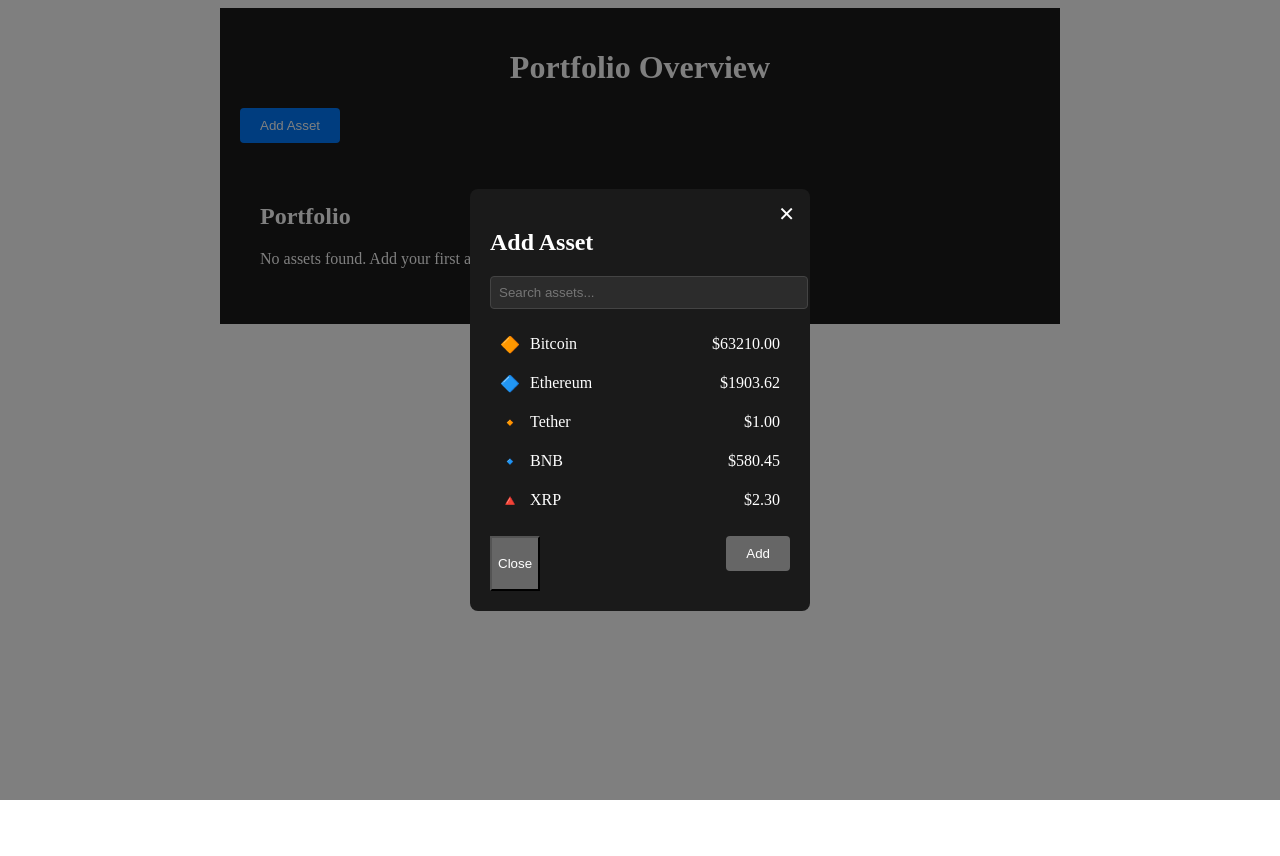
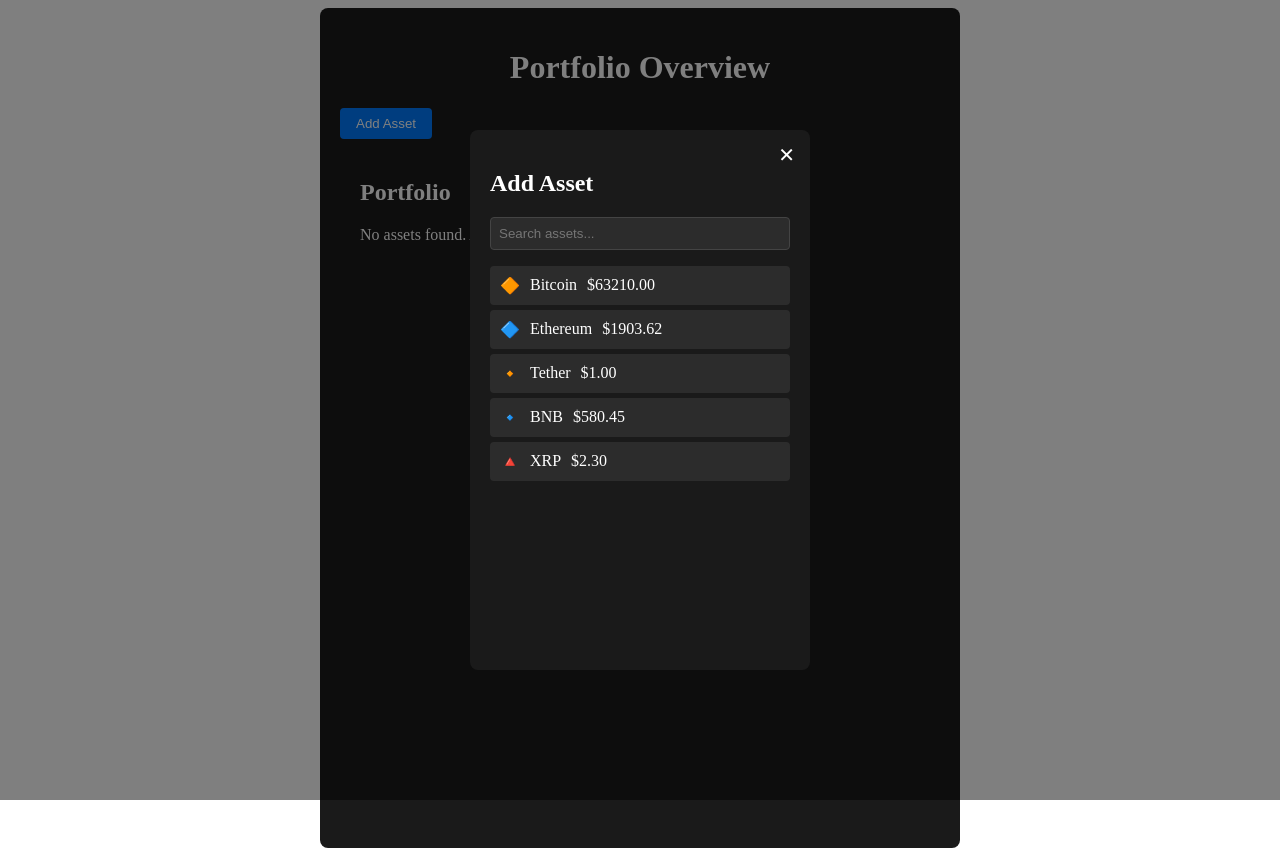
Before and after one commit to ApeIsHere/portfolio_overview, a React (Vite) app: page / in a window 1280 px wide. Both pictures are taken after a click on the button "Add Asset". Before the commit the page ends 800 px from the top, so only its background shows below. Built offline with nearby package versions, Linux system fonts and the light colour scheme.

Commit message:
refactor: use reusable componnet throughout the app

```diff
--- a/src/App.scss
+++ b/src/App.scss
@@ -1,24 +1,12 @@
 .app {
-  max-width: 800px;
+  max-width: 600px;
+  min-height: 800px;
   margin: 0 auto;
   padding: 20px;
   background: #1a1a1a;
   color: white;
+  border-radius: 8px;
   h1 {
     text-align: center;
   }
 }
-
-.add-button {
-  padding: 10px 20px;
-  background-color: #007bff;
-  color: white;
-  border: none;
-  cursor: pointer;
-  margin-bottom: 20px;
-  border-radius: 4px;
-  &:disabled {
-    background: #666;
-    cursor: not-allowed;
-  }
-}
--- a/src/App.tsx
+++ b/src/App.tsx
@@ -2,15 +2,16 @@ import { useState } from "react";
 import AddForm from "./components/AddForm/AddForm";
 import PortfolioList from "./components/PortfolioList/PortfolioList";
 import Modal from "./components/Modal/Modal";
+import Button from "./components/common/Button";
 
 function App() {
   const [isModalOpen, setIsModalOpen] = useState<boolean>(false);
   return (
     <div className="app">
       <h1>Portfolio Overview</h1>
-      <button className="add-button" onClick={() => setIsModalOpen(true)}>
+      <Button variant="primary" onClick={() => setIsModalOpen(true)}>
         Add Asset
-      </button>
+      </Button>
       <PortfolioList />
 
       <Modal isOpen={isModalOpen} onClose={() => setIsModalOpen(false)}>
--- a/src/components/AddForm/AddForm.scss
+++ b/src/components/AddForm/AddForm.scss
@@ -1,56 +1,26 @@
 .add-form {
   color: white;
+  display: flex;
+  flex-direction: column;
+  justify-content: space-between;
+  height: 500px;
 
-  .search-input {
-    width: 100%;
-    padding: 8px;
-    background: #2c2c2c;
-    border: 1px solid #444;
-    color: white;
-    border-radius: 4px;
+  .search-container {
+    flex-grow: 1;
   }
   .asset-list {
     list-style: none;
     padding: 0;
     max-height: 200px;
   }
-  .asset-item {
-    display: flex;
-    align-items: center;
-    padding: 10px;
-    cursor: pointer;
-    &:hover {
-      background-color: #333;
-    }
-  }
-  .asset-icon {
-    margin-right: 10px;
-  }
-  .asset-name {
-    flex-grow: 1;
-  }
-  .asset-price {
-    margin-left: 10px;
-  }
   .amount-input {
     margin-bottom: 15px;
     label {
       margin-right: 10px;
-    }
-    input {
-      padding: 5px;
-      background: #2c2c2c;
-      border: 1px solid #444;
-      color: white;
-      border-radius: 4px;
     }
   }
   .form-actions {
     display: flex;
     justify-content: space-between;
   }
-  .close-button {
-    background: #666;
-    color: white;
-  }
 }
--- a/src/components/AddForm/AddForm.tsx
+++ b/src/components/AddForm/AddForm.tsx
@@ -4,6 +4,9 @@ import { useState } from "react";
 import { v4 as uuidv4 } from "uuid";
 import { addAsset } from "../../features/portfolio/portfolioSlice";
 import { Asset, fakeAssets } from "../../types";
+import AssetItem from "../common/AssetItem";
+import Button from "../common/Button";
+import Input from "../common/Input";
 
 interface AddFormProps {
   onClose: () => void;
@@ -40,56 +43,50 @@ const AddForm: React.FC<AddFormProps> = ({ onClose }) => {
     <div className="add-form" onSubmit={handleSubmit}>
       <h2>Add Asset</h2>
       <div className="search-container">
-        <input
-          className="search-input"
-          type="text"
+        <Input
+          variant="search"
           value={searchInput}
           onChange={(e) => setSearchInput(e.target.value)}
           placeholder="Search assets..."
-        ></input>
-      </div>
+        ></Input>
         <ul className="asset-list">
           {filteredAssets.map((asset) => (
-          <li
-            key={asset.id}
-            className="asset-item"
+            <li key={asset.id}>
+              <AssetItem
+                asset={asset}
                 onClick={() => setSelectedAsset(asset)}
-            style={{
-              background: selectedAsset?.id === asset.id ? "#333" : "transparent",
-            }}
-          >
-            <span className="asset-icon">{asset.icon}</span>
-            <span className="asset-name">{asset.name}</span>
-            <span className="asset-price">${asset.price.toFixed(2)}</span>
+                selected={selectedAsset?.id === asset.id}
+              />
             </li>
           ))}
         </ul>
+      </div>
       {selectedAsset && (
+        <>
           <div className="amount-input">
             <label htmlFor="amount">Amount:</label>
-          <input
-            id="amount"
+            <Input
+              variant="primary"
               type="number"
               value={amount}
               onChange={(e) => setAmount(e.target.value)}
-            placeholder="1"
-            step="1"
-          ></input>
+              placeholder="0.5"
+            ></Input>
           </div>
-      )}
           <div className="form-actions">
-        <button type="button" onClick={onClose} className="close-button">
+            <Button variant="secondary" onClick={onClose}>
               Close
-        </button>
-        <button
-          type="submit"
+            </Button>
+            <Button
+              variant="primary"
               onClick={handleSubmit}
-          className="add-button"
               disabled={!selectedAsset || !amount}
             >
               Add
-        </button>
+            </Button>
           </div>
+        </>
+      )}
     </div>
   );
 };
--- a/src/components/PortfolioList/PortfolioList.scss
+++ b/src/components/PortfolioList/PortfolioList.scss
@@ -1,25 +1,6 @@
 .portfolio-list {
   padding: 20px;
   .asset-list {
-    list-style: none;
     padding: 0;
   }
-  .asset-item {
-    display: flex;
-    align-items: center;
-    padding: 10px;
-    background: #2c2c2c;
-    margin-bottom: 5px;
-    border-radius: 4px;
-  }
-  .asset-icon {
-    margin-right: 10px;
-  }
-  .asset-name {
-    flex-grow: 1;
-  }
-  .asset-amount,
-  .asset-price {
-    margin-left: 10px;
-  }
 }
--- a/src/components/PortfolioList/PortfolioList.tsx
+++ b/src/components/PortfolioList/PortfolioList.tsx
@@ -1,5 +1,6 @@
 import { useSelector } from "react-redux";
 import { RootState } from "../../store";
+import AssetItem from "../common/AssetItem";
 
 const PortfolioList: React.FC = () => {
   const assets = useSelector((state: RootState) => state.portfolio.assets);
@@ -10,16 +11,11 @@ const PortfolioList: React.FC = () => {
       {assets.length === 0 ? (
         <p>No assets found. Add your first asset with "Add Asset" button</p>
       ) : (
-        <ul className="asset-list">
+        <div className="asset-list">
           {assets.map((asset) => (
-            <li key={asset.id} className="asset-item">
-              <span className="asset-icon">{asset.icon || "🔶"}</span>
-              <span className="asset-name">{asset.name}</span>
-              <span className="asset-amount">{asset.amount} units</span>
-              <span className="asset-price">${asset.price.toFixed(2)}</span>
-            </li>
+            <AssetItem key={asset.id} asset={asset} />
           ))}
-        </ul>
+        </div>
       )}
     </div>
   );
--- a/src/components/common/AssetItem.tsx
+++ b/src/components/common/AssetItem.tsx
@@ -1,4 +1,5 @@
 import { Asset } from "../../types";
+import "./AssetItem.scss";
 
 interface AssetItemProps {
   asset: Asset;
--- a/src/components/common/Input.scss
+++ b/src/components/common/Input.scss
@@ -4,6 +4,7 @@
   border-radius: 4px;
   background: #2c2c2c;
   color: white;
+  box-sizing: border-box;
   &.primary {
     width: 200px;
   }
```
Lines whose indentation alone changed are shown as unchanged.
